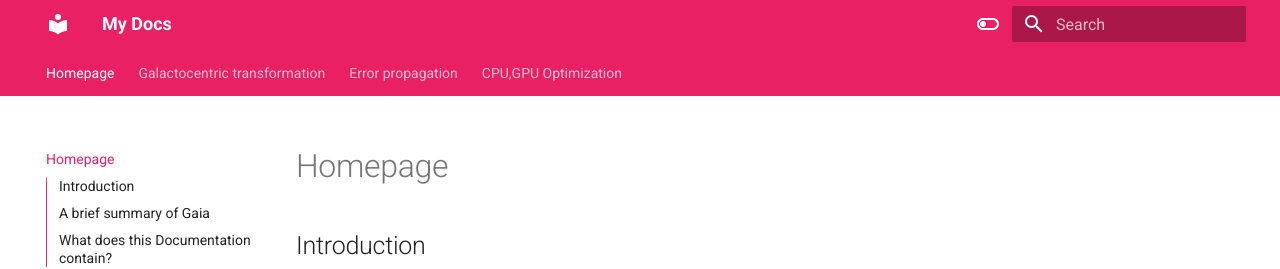
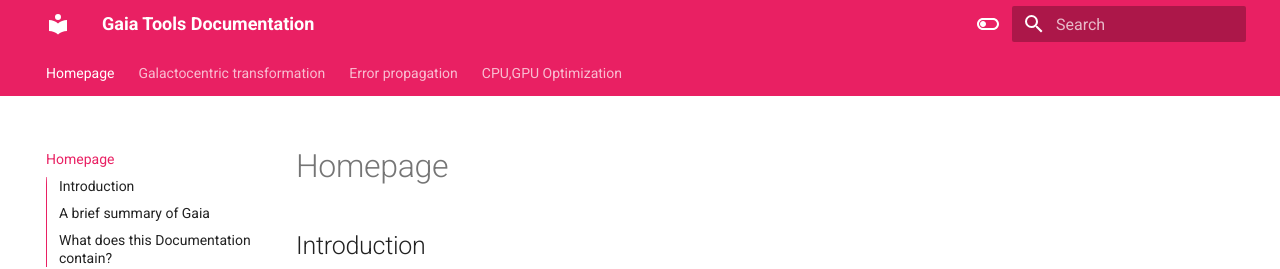
Before and after one commit to HEP-KBFI/gaia-tools, an MkDocs documentation site: the page built from docs/index.md, in a window 1280 px wide. Shown: the top 269 px of the page. Built offline with MkDocs 1.6.1 and Material for MkDocs 9.7.7, drawn with Linux system fonts in a browser that asks for light colours.

Commit message:
site name

```diff
--- a/mkdocs.yml
+++ b/mkdocs.yml
@@ -1,4 +1,4 @@
-site_name: My Docs
+site_name: Gaia Tools Documentation
 theme:
   name: material
   features:
```
